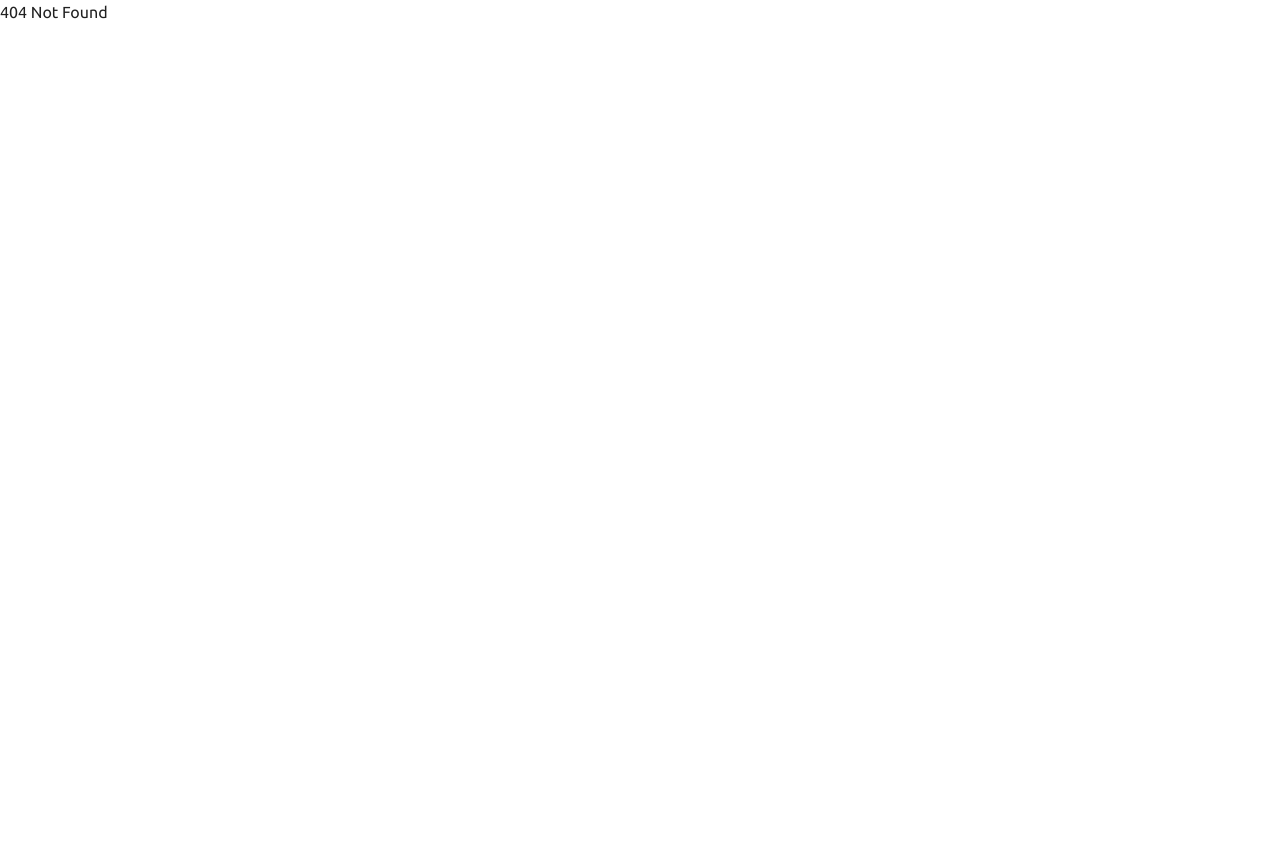
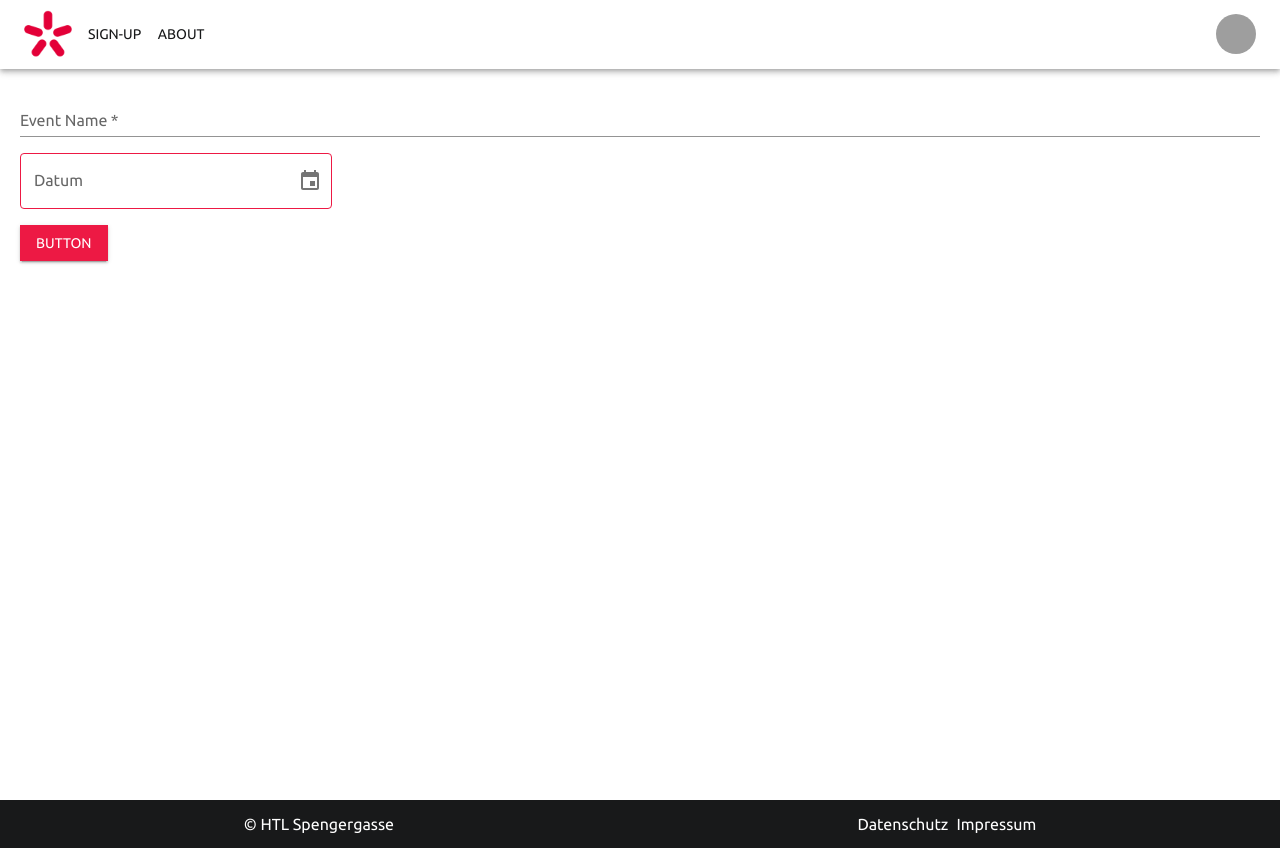
Before and after one commit to DieNullpointer/fit, a React (Create React App) app in the folder fit.client/: page /event/add in a window 1280 px wide. Before the commit this address had no page. Before the commit the page ends 800 px from the top, so only its background shows below. Built offline with nearby package versions, Linux system fonts and the light colour scheme; grey boxes are pictures that could not be loaded; the HTML template or start-up script is replaced by a standard one; a web font is replaced by a local one.

Commit message:
AddEvent

```diff
--- a/fit.client/package.json
+++ b/fit.client/package.json
@@ -7,10 +7,12 @@
     "@emotion/styled": "^11.10.5",
     "@mui/icons-material": "^5.11.0",
     "@mui/material": "^5.11.7",
+    "@mui/x-date-pickers": "^5.0.18",
     "@testing-library/jest-dom": "^5.16.5",
     "@testing-library/react": "^13.4.0",
     "@testing-library/user-event": "^13.5.0",
     "autoprefixer": "^10.4.13",
+    "date-fns": "^2.29.3",
     "postcss": "^8.4.21",
     "react": "^18.2.0",
     "react-dom": "^18.2.0",
--- a/fit.client/src/App.js
+++ b/fit.client/src/App.js
@@ -4,6 +4,8 @@ import { ThemeProvider } from "@mui/material";
 import { Route, BrowserRouter as Router, Routes } from "react-router-dom";
 import Home from "./pages/Home";
 import NotFound from "./pages/NotFound";
+import Admin from "./pages/Admin";
+import AddEvent from "./pages/AddEvent";
 import Style from "./styleConstants";
 
 export default function App() {
@@ -14,6 +16,8 @@ export default function App() {
         <Routes>
           <Route path="/" element={<Home />} />
           <Route path="*" exact={true} element={<NotFound />} />
+          <Route path="/admin" element={<Admin />} />
+          <Route path="/event/add" element={<AddEvent />} />
         </Routes>
       </Router>
 
--- /dev/null
+++ b/fit.client/src/components/atoms/DatePicker.jsx
@@ -0,0 +1,45 @@
+import { DesktopDatePicker } from '@mui/x-date-pickers/DesktopDatePicker';
+import { LocalizationProvider } from '@mui/x-date-pickers/LocalizationProvider';
+import styled from "@emotion/styled";
+import { TextField } from "@mui/material";
+import Style from "../../styleConstants";
+import { AdapterDateFns } from '@mui/x-date-pickers/AdapterDateFns'
+
+export default function DatePicker({onchange, value, accepted})
+{
+    const ColorTextField = styled(TextField)(({ theme }) => ({
+        '& label.Mui-focused': {
+            color: Style.colors.dark,
+          },
+          '& .MuiInput-underline:after': {
+            borderBottomColor: Style.colors.primary,
+          },
+          '& .MuiOutlinedInput-root': {
+            '& fieldset': {
+              borderColor: Style.colors.primary,
+            },
+            '&:hover fieldset': {
+              borderColor: Style.colors.primary,
+            },
+            '&.Mui-focused fieldset': {
+              borderColor: Style.colors.primary,
+            },
+          },
+      }));
+    return(
+        <div>
+            <LocalizationProvider dateAdapter={AdapterDateFns}>
+                <DesktopDatePicker
+                label="Datum"
+                inputFormat='dd-MM-yyyy'
+                value={value}
+                onChange={onchange}
+                onAccept={accepted}
+                disablePast
+                di
+                renderInput={(params) => <ColorTextField {...params} />}/>
+            </LocalizationProvider>
+
+        </div>
+    );
+}
--- a/fit.client/src/components/atoms/Input.jsx
+++ b/fit.client/src/components/atoms/Input.jsx
@@ -1,8 +1,30 @@
+import styled from "@emotion/styled";
 import { TextField } from "@mui/material";
+import Style from "../../styleConstants";
 
 export default function Input({required, value, label, type, purpose, id, onChange, size }) {
+  const ColorTextField = styled(TextField)(({ theme }) => ({
+    '& label.Mui-focused': {
+      color: Style.colors.dark,
+    },
+    '& .MuiInput-underline:after': {
+      borderBottomColor: Style.colors.primary,
+    },
+    '& .MuiOutlinedInput-root': {
+      '& fieldset': {
+        borderColor: Style.colors.primary,
+      },
+      '&:hover fieldset': {
+        borderColor: Style.colors.primary,
+      },
+      '&.Mui-focused fieldset': {
+        borderColor: Style.colors.primary,
+      },
+    },
+  }));
+
   return (
-    <TextField
+    <ColorTextField
       id={id}
       onChange={onChange}
       label={label}
--- a/fit.client/src/components/atoms/Select.jsx
+++ b/fit.client/src/components/atoms/Select.jsx
@@ -1,5 +1,5 @@
 import * as React from 'react';
-import InputBase from '@mui/material/InputBase';
+// import InputBase from '@mui/material/InputBase';
 import { styled } from '@mui/material/styles';
 import InputLabel from '@mui/material/InputLabel';
 import MenuItem from '@mui/material/MenuItem';
@@ -14,16 +14,36 @@ export default function Select({ onChange, value, label, id, options }) {
     return items.push({ value: idx + 1, text: option });
   });
 
-  const BootstrapInput = styled(InputBase)(({ theme }) => ({
+/*   const BootstrapInput = styled(InputBase)(({ theme }) => ({
     '& .MuiInputBase-input': {
       '&:focus': {
         borderColor: Style.colors.primary,
       },
     },
+  })); */
+
+  const ColorForm = styled(FormControl)(({ theme }) => ({
+    '& label.Mui-focused': {
+        color: Style.colors.dark,
+      },
+      '& .MuiInput-underline:after': {
+        borderBottomColor: Style.colors.primary,
+      },
+      '& .MuiOutlinedInput-root': {
+        '& fieldset': {
+          borderColor: Style.colors.primary,
+        },
+        '&:hover fieldset': {
+          borderColor: Style.colors.primary,
+        },
+        '&.Mui-focused fieldset': {
+          borderColor: Style.colors.primary,
+        },
+      },
   }));
 
   return (
-    <FormControl fullWidth>
+    <ColorForm fullWidth>
       <InputLabel id="demo-simple-select-label">{label}</InputLabel>
       <MuiSelect
         labelId={`${id}-label`}
@@ -37,6 +57,6 @@ export default function Select({ onChange, value, label, id, options }) {
         })}
       </MuiSelect>
       {/* <BootstrapInput /> */}
-    </FormControl>
+    </ColorForm>
   );
 }
--- /dev/null
+++ b/fit.client/src/pages/AddEvent.jsx
@@ -0,0 +1,63 @@
+//import { useState } from "react";
+import Button from "../components/atoms/Button";
+import DatePicker from "../components/atoms/DatePicker";
+import Input from "../components/atoms/Input";
+import Footer from "../components/Footer";
+import Navbar from "../components/Navbar";
+
+
+export default function AddEvent()
+{
+    //const [selected, setSelected] = useState(null);
+    let name = null;
+    let date = null;
+
+    async function handleClick()
+    {
+        console.log(name);
+        console.log(date);
+
+
+        await fetch(`https://localhost:5001/api/Event/add`, {
+            method: "POST",
+            timeout: 5000,
+            body: JSON.stringify({
+                "name": name,
+                "date": date,
+            }),
+            headers: {
+                Accept: "application/json",
+                "Content-Type": "application/json",
+            },
+        })
+        .then((res) => {
+            if(res.status === 200) return res.json();
+            throw new Error(res.status);
+        })
+        //.then(data => console.log(data))
+        .catch((error) => console.log(error));
+    }
+
+    return(
+        <div>
+            <div className="min-h-screen">
+                <Navbar pages={[{name: "sign-up"}, {name: "about"}]} profileSettings />
+                <div className="flex flex-col space-y-4 m-5">
+                    <Input
+                    label="Event Name"
+                    required
+                    id="event-name"
+                    purpose="event Name"
+                    type="text"
+                    size={"medium"}
+                    onChange={(e) => name=e.target.value}
+                    value={name}
+                    />
+                    <DatePicker value={date} onchange={(val) => {date=val}}/>
+                    <Button text="Button" sharp onClick={handleClick}/>
+                </div>
+            </div>
+            <Footer oldschool />
+        </div>
+    );
+}
--- /dev/null
+++ b/fit.client/src/pages/Admin.jsx
@@ -0,0 +1,19 @@
+import Navbar from "../components/Navbar";
+import Button from "../components/atoms/Button";
+import { useNavigate } from "react-router-dom";
+
+export default function Admin()
+{
+    const navigate = useNavigate();
+    return(
+        <div>
+            <div className="min-h-screen">
+                <Navbar pages={[{name: "sign-up"}, {name: "about"}]} profileSettings />
+                <div className="flex flex-row space-x-20 justify-center items-center mt-52">
+                    <Button text="Event hinzufügen" sharp onClick={() => navigate("/event/add")}/>
+                    <Button text="Paket hinzufügen" sharp onClick={() => navigate("/package/add")}/>
+                </div>
+            </div>
+        </div>
+    )
+}
```
Also changed, not shown: 1 other file (tests, documents, lock files or other folders).
